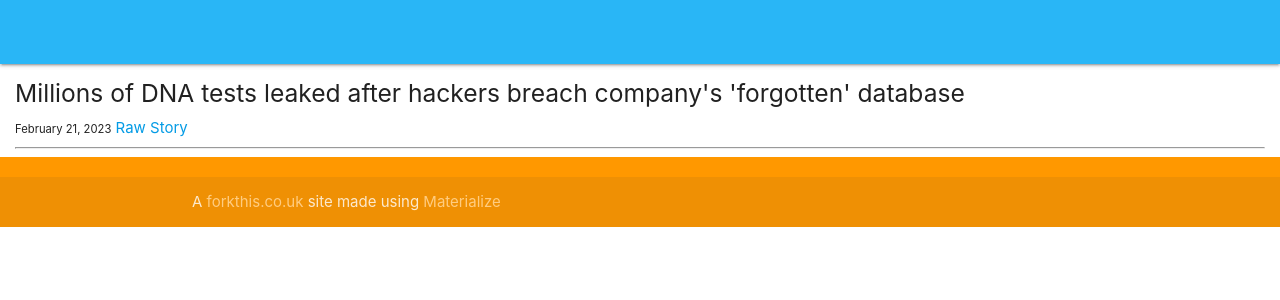
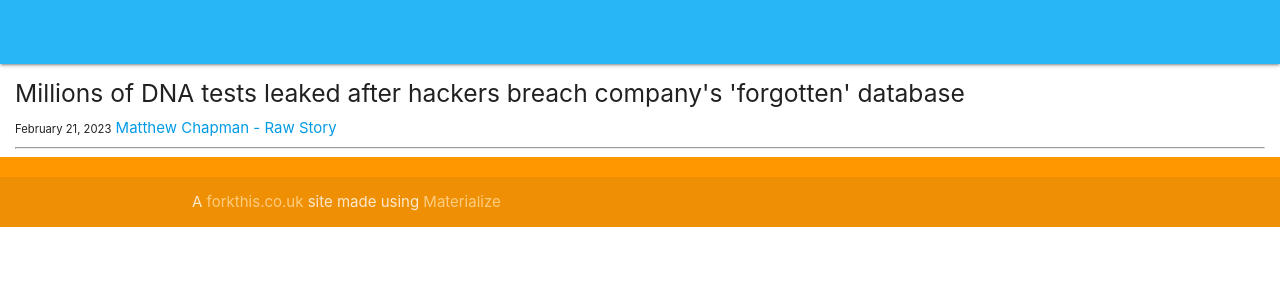
Before and after one commit to haveibeencloned/haveibeencloned.github.io, a Jekyll site: the page built from _posts/2023-02-21-million-of-dna-tests-leaked.md, in a window 1280 px wide. Shown: the top 300 px of the page. Built offline with Jekyll 4.4.1, drawn with Linux system fonts in a browser that asks for light colours; nearby versions of some CDN libraries.

Commit message:
Update 2023-02-21-million-of-dna-tests-leaked.md

```diff
--- a/_posts/2023-02-21-million-of-dna-tests-leaked.md
+++ b/_posts/2023-02-21-million-of-dna-tests-leaked.md
@@ -9,7 +9,7 @@ target: "Raw Story"
   <div class="icon-block">
     <h5>Millions of DNA tests leaked after hackers breach company's 'forgotten' database</h5>
     <small>February 21, 2023</small>
-    <a href="https://www.rawstory.com/millions-of-dna-tests-leaked-after-hackers-breach-company-s-forgotten-database/">Raw Story</a>
+    <a href="https://www.rawstory.com/millions-of-dna-tests-leaked-after-hackers-breach-company-s-forgotten-database/">Matthew Chapman - Raw Story</a>
     <hr>
   </div>
 </div>
```
